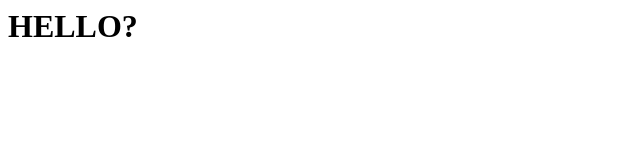
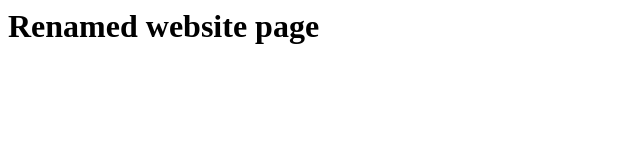
Before and after one commit to ryumaggs/ryu.github.io, a plain HTML site: page index.html in a window 1280 px wide. Shown: the whole page, without its empty margins (0-640 px from the left). Drawn offline with Linux system fonts and the light colour scheme.

Commit message:
renamed webpage name

```diff
--- a/index.html
+++ b/index.html
@@ -2,5 +2,5 @@
 </head>
 
 <body>
-	<h1>HELLO?</h1>
+	<h1>Renamed website page</h1>
 </body>
```
